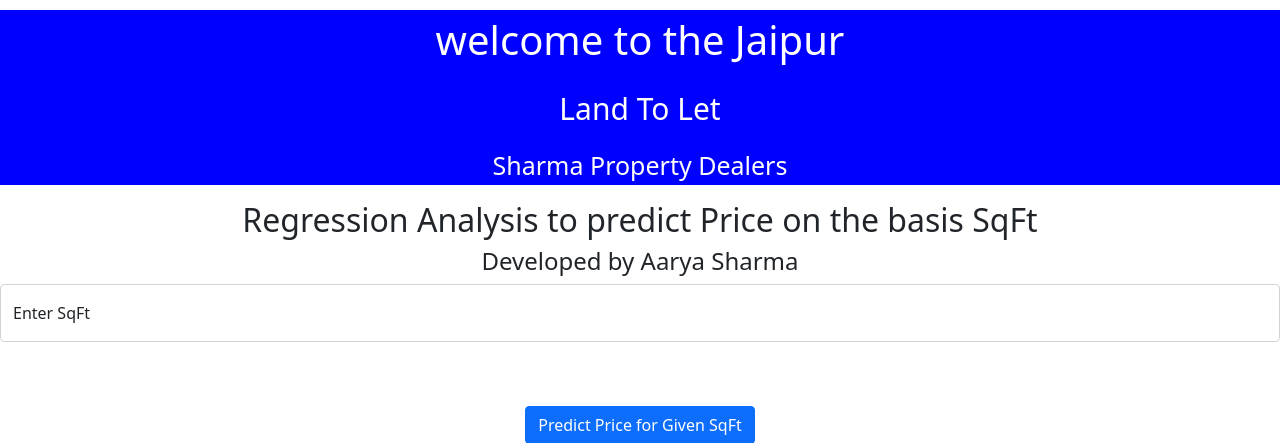
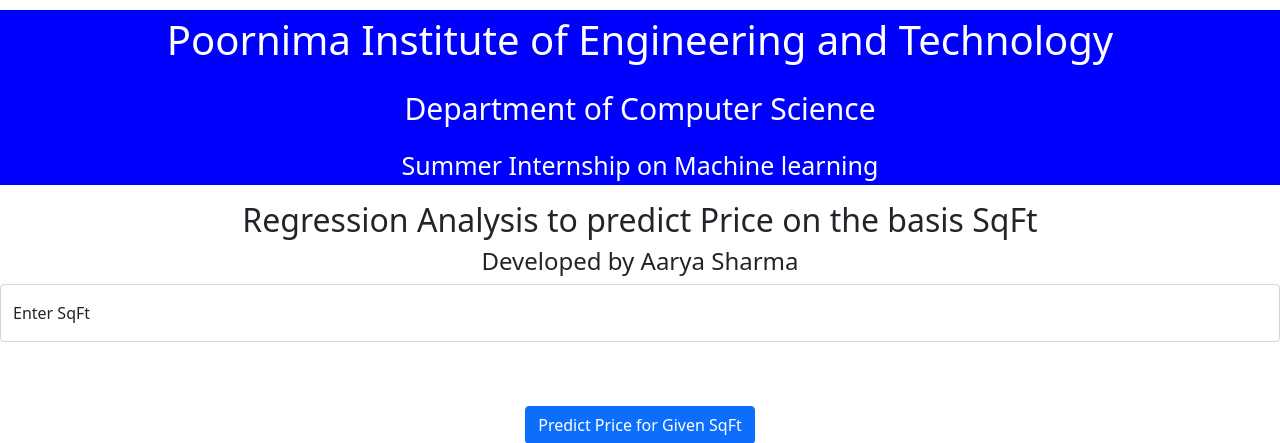
Before and after one commit to aaryasharma257/linear-regression-assignment, a Flask app: page / in a window 1280 px wide. Shown: the top 443 px of the page. Run offline with Flask 2, Linux system fonts and the light colour scheme; parts of the project's set-up code (start-up, migrations or seed data) failed here and were passed over.

Commit message:
Update index.html

```diff
--- a/templates/index.html
+++ b/templates/index.html
@@ -27,9 +27,9 @@ div {text-align: center;}
 <div class="clearfix">
 
 <div class="col-md-12">
-<center><p style="font-size:40px;color:white;margin-top:10px;"> welcome to the Jaipur</p></center>
-<center><p style="font-size:30px;color:white;margin-top:10px;">Land To Let</p></center>
-<center><p style="font-size:25px;color:white;margin-top:10px;">Sharma Property Dealers</p></center>
+<center><p style="font-size:40px;color:white;margin-top:10px;"> Poornima Institute of Engineering and Technology</p></center>
+<center><p style="font-size:30px;color:white;margin-top:10px;">Department of Computer Science</p></center>
+<center><p style="font-size:25px;color:white;margin-top:10px;">Summer Internship on Machine learning</p></center>
 </div>
 </div>
 </div>
```
